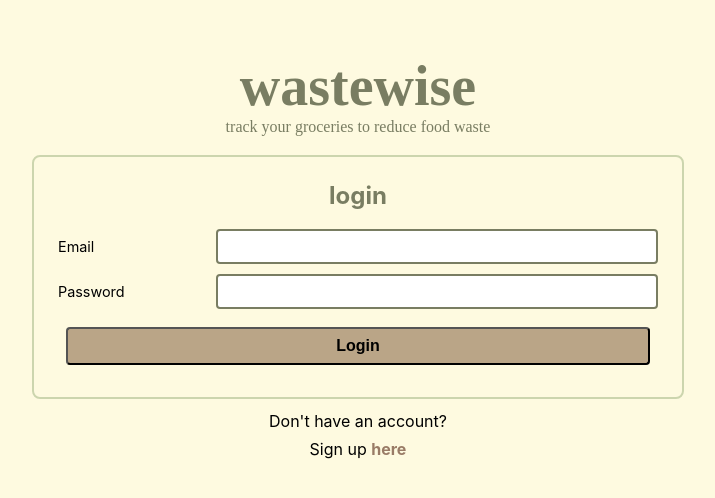
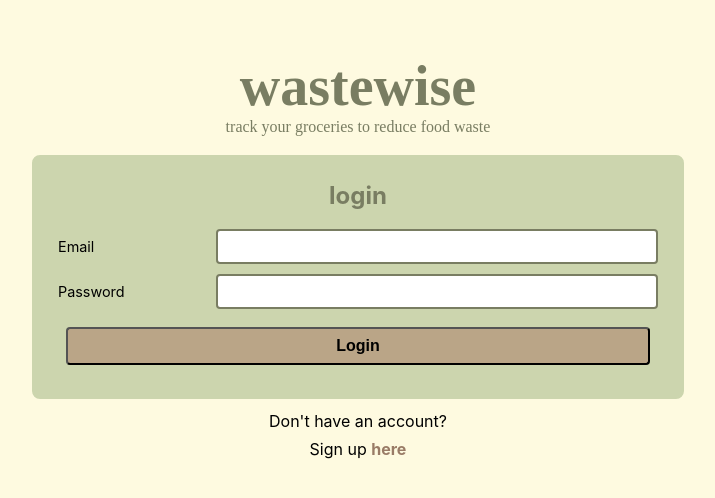
Before and after one commit to hannaner/wastewise-client, a React (Create React App) app: page / in a window 1280 px wide. Shown: the top 498 px of the page, without its empty margins (282-997 px from the left). Built offline with nearby package versions, Linux system fonts and the light colour scheme; a web font is replaced by a local one.

Commit message:
add background color to auth forms

```diff
--- a/src/pages/App/App.css
+++ b/src/pages/App/App.css
@@ -126,7 +126,7 @@ button.delete-btn {
 /* ------ Login/Sign up forms ------ */
 .form-container {
   padding: 3vmin;
-  background-color: var(--white);
+  background-color: var(--tea-green);
   border: .3vmin solid var(--tea-green);
   border-radius: 1vmin;
   width: 600px;
```
